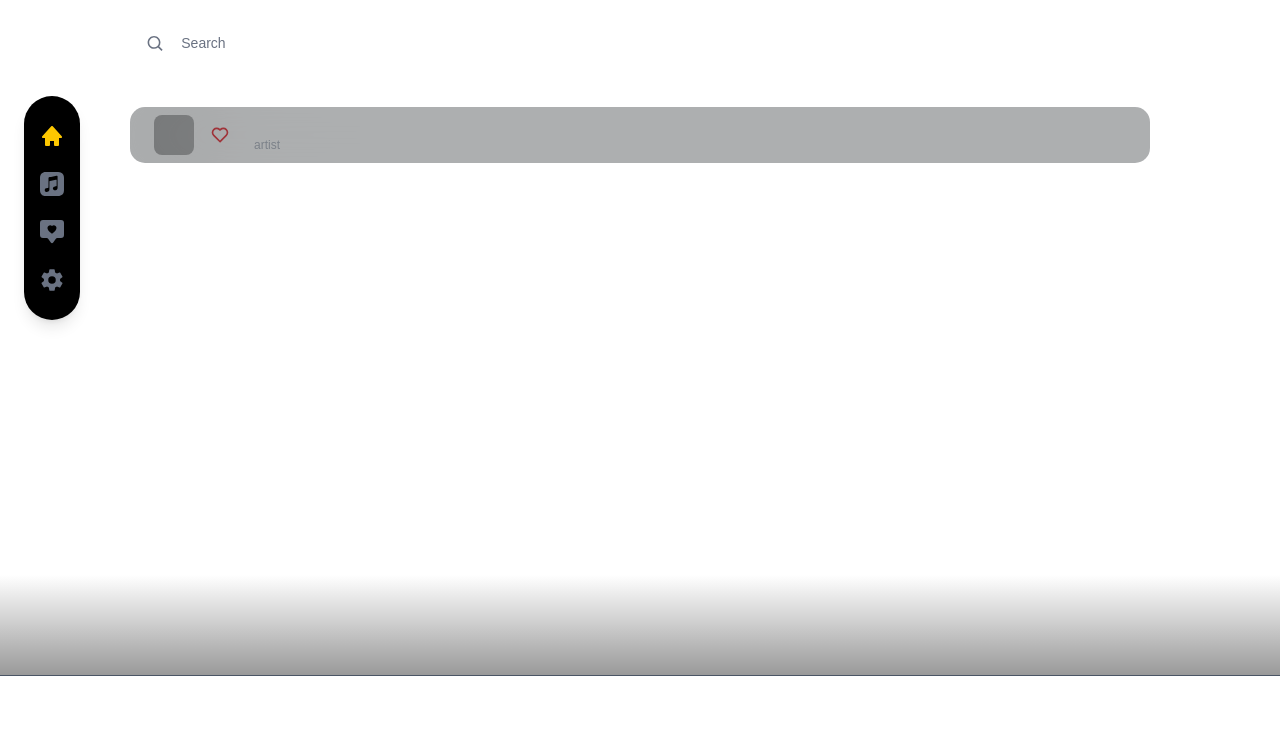
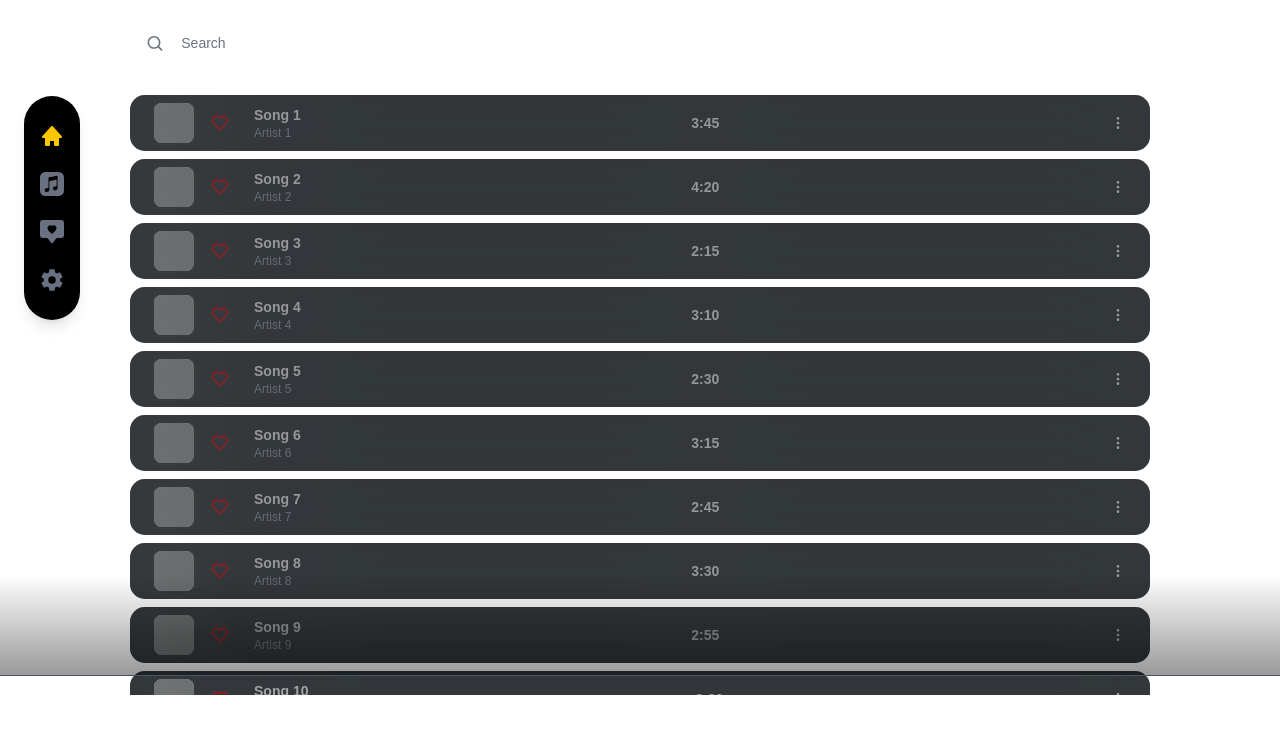
Before and after one commit to muhammadarii/RiPlaylist, a Next.js app: page / in a window 1280 px wide. Shown: the top 734 px of the page. Built offline with nearby package versions, Linux system fonts and the light colour scheme; grey boxes are pictures that could not be loaded.

Commit message:
feat: Update ListCard component to accept data prop and enhance layout; add sample data to Home page

```diff
--- a/package.json
+++ b/package.json
@@ -9,11 +9,14 @@
     "lint": "next lint"
   },
   "dependencies": {
+    "axios": "^1.8.3",
     "framer-motion": "^12.5.0",
     "next": "15.2.2",
+    "next-auth": "^4.24.11",
     "react": "^19.0.0",
     "react-dom": "^19.0.0",
-    "react-icons": "^5.5.0"
+    "react-icons": "^5.5.0",
+    "tailwind-scrollbar-hide": "^2.0.0"
   },
   "devDependencies": {
     "@eslint/eslintrc": "^3",
--- a/src/app/page.tsx
+++ b/src/app/page.tsx
@@ -1,14 +1,123 @@
+"use client";
 import ListCard from "@/components/ListCard";
 import MusicPlayer from "@/components/MusicPlayer";
 import SearchBox from "@/components/SearchBox";
+
+const data = [
+  {
+    id: 1,
+    title: "Song 1",
+    artist: "Artist 1",
+    duration: "3:45",
+    imageSrc: "/images/avatar.png",
+  },
+  {
+    id: 2,
+    title: "Song 2",
+    artist: "Artist 2",
+    duration: "4:20",
+    imageSrc: "/images/avatar.png",
+  },
+  {
+    id: 3,
+    title: "Song 3",
+    artist: "Artist 3",
+    duration: "2:15",
+    imageSrc: "/images/avatar.png",
+  },
+  {
+    id: 4,
+    title: "Song 4",
+    artist: "Artist 4",
+    duration: "3:10",
+    imageSrc: "/images/avatar.png",
+  },
+  {
+    id: 5,
+    title: "Song 5",
+    artist: "Artist 5",
+    duration: "2:30",
+    imageSrc: "/images/avatar.png",
+  },
+  {
+    id: 6,
+    title: "Song 6",
+    artist: "Artist 6",
+    duration: "3:15",
+    imageSrc: "/images/avatar.png",
+  },
+  {
+    id: 7,
+    title: "Song 7",
+    artist: "Artist 7",
+    duration: "2:45",
+    imageSrc: "/images/avatar.png",
+  },
+  {
+    id: 8,
+    title: "Song 8",
+    artist: "Artist 8",
+    duration: "3:30",
+    imageSrc: "/images/avatar.png",
+  },
+  {
+    id: 9,
+    title: "Song 9",
+    artist: "Artist 9",
+    duration: "2:55",
+    imageSrc: "/images/avatar.png",
+  },
+  {
+    id: 10,
+    title: "Song 10",
+    artist: "Artist 10",
+    duration: "3:20",
+    imageSrc: "/images/avatar.png",
+  },
+  {
+    id: 11,
+    title: "Song 11",
+    artist: "Artist 11",
+    duration: "2:40",
+    imageSrc: "/images/avatar.png",
+  },
+  {
+    id: 12,
+    title: "Song 12",
+    artist: "Artist 12",
+    duration: "3:05",
+    imageSrc: "/images/avatar.png",
+  },
+  {
+    id: 13,
+    title: "Song 13",
+    artist: "Artist 13",
+    duration: "2:25",
+    imageSrc: "/images/avatar.png",
+  },
+  {
+    id: 14,
+    title: "Song 14",
+    artist: "Artist 14",
+    duration: "3:00",
+    imageSrc: "/images/avatar.png",
+  },
+  {
+    id: 15,
+    title: "Song 15",
+    artist: "Artist 15",
+    duration: "2:35",
+    imageSrc: "/images/avatar.png",
+  },
+];
 
 export default function Home() {
   return (
     <>
       <div className="flex flex-col py-[25px] px-10 lg:px-[130px]">
         <SearchBox />
-        <main className="mt-[45px]">
-          <ListCard />
+        <main className="mt-[25px]">
+          <ListCard data={data} className="mt-2" />
         </main>
       </div>
       <MusicPlayer />
--- a/src/components/ListCard.tsx
+++ b/src/components/ListCard.tsx
@@ -4,22 +4,20 @@ import React from "react";
 import { BiHeart } from "react-icons/bi";
 import { FiMoreVertical } from "react-icons/fi";
 
-const ListCard: React.FC<ListCardProps> = ({
-  title,
-  artist,
-  duration,
-  imageSrc = "/images/avatar.png",
-}) => {
+const ListCard: React.FC<ListCardProps> = ({ data, className }) => {
   return (
-    <div className="relative flex items-center justify-between w-full h-14 px-6">
+    <div className={`overflow-y-auto max-h-[600px] space-y-2 ${className}`}>
+      {data?.map((item) => (
+        <div
+          key={item.id}
+          className="relative flex items-center justify-between w-full h-14 px-6 bg-[#33373B] rounded-[15px]"
+        >
           <div className="absolute inset-0 h-full w-full rounded-[15px] bg-[#33373B] opacity-40 backdrop-blur-2xl" />
-
-      {/* Left Section */}
           <div className="flex items-center gap-6">
             {/* Avatar & Heart Icon */}
             <div className="flex items-center gap-4">
               <Image
-            src={imageSrc}
+                src={item.imageSrc || "/images/avatar.png"}
                 alt="avatar"
                 width={40}
                 height={40}
@@ -30,14 +28,18 @@ const ListCard: React.FC<ListCardProps> = ({
 
             {/* Title & Artist */}
             <div>
-          <h1 className="text-sm text-white font-semibold">{title}judul</h1>
-          <p className="text-xs text-gray-400">{artist}artist</p>
+              <h1 className="text-sm text-white font-semibold">{item.title}</h1>
+              <p className="text-xs text-gray-400">{item.artist}</p>
             </div>
           </div>
-      <label className="text-sm text-white font-semibold">{duration}17:4</label>
+          <label className="text-sm text-white font-semibold">
+            {item.duration}
+          </label>
           <div className="flex items-center gap-4">
             <FiMoreVertical className="text-white cursor-pointer" />
           </div>
+        </div>
+      ))}
     </div>
   );
 };
--- a/src/components/MusicPlayer.tsx
+++ b/src/components/MusicPlayer.tsx
@@ -3,7 +3,7 @@ import React from "react";
 const MusicPlayer = () => {
   return (
     <div className="absolute bottom-0 w-full">
-      <div className="h-[100px] opacity-40 bg-gradient-to-t from-black to-transparent" />
+      <div className="h-[100px] opacity-40 bg-gradient-to-t from-black to-transparent " />
       <div className="w-full h-[125px] border-t border-gray-600"></div>
     </div>
   );
--- a/src/types/interface.ts
+++ b/src/types/interface.ts
@@ -1,6 +1,10 @@
 export interface ListCardProps {
-  title?: string;
-  artist?: string;
-  duration?: string;
-  imageSrc?: string;
+  className?: string;
+  data?: {
+    id: number;
+    title: string;
+    artist: string;
+    duration: string;
+    imageSrc?: string;
+  }[];
 }
```
Also changed, not shown: 1 other file (tests, documents, lock files or other folders). Lines whose indentation alone changed are shown as unchanged.
